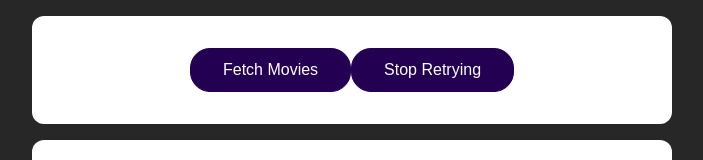
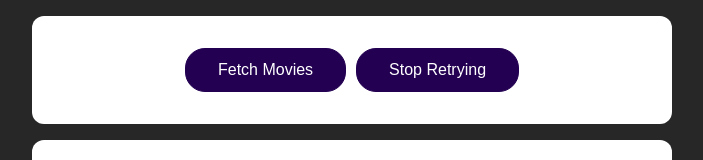
Before and after one commit to Ajay-1502/React-Api-Practice, a React (Create React App) app: page / in a window 1280 px wide. Shown: the top 160 px of the page, without its empty margins (288-991 px from the left). Built offline with nearby package versions, Linux system fonts and the light colour scheme.

Commit message:
Api fetching using useEffect hook at interval of 5 seconds

```diff
--- a/src/App.js
+++ b/src/App.js
@@ -1,4 +1,4 @@
-import React, { useState, useEffect, use } from 'react';
+import React, { useState, useEffect } from 'react';
 import MoviesList from './components/MoviesList';
 import './App.css';
 
@@ -6,6 +6,7 @@ function App() {
   const [movies, setMovies] = useState([]);
   const [isLoading, setIsLoading] = useState(false);
   const [error, setError] = useState(null);
+  const [shouldRetry, setShouldRetry] = useState(true);
 
   async function fetchApiHandler() {
     setIsLoading(true);
@@ -28,24 +29,34 @@ function App() {
         };
       });
       setMovies(transformedMovies);
+      setShouldRetry(false);
     } catch (error) {
       setError(error.message);
     }
     setIsLoading(false);
   }
 
-  if (error) {
-    setTimeout(() => {
-      console.log('Fetching api');
-      fetchApiHandler();
-    }, 5000);
-  }
+  useEffect(() => {
+    let retryTimer;
+    if (error && shouldRetry) {
+      retryTimer = setTimeout(() => {
+        console.log('Fetching api');
+        fetchApiHandler();
+      }, 5000);
+    }
+    return () => clearTimeout(retryTimer);
+  }, [error, shouldRetry]);
 
   return (
     <React.Fragment>
       <section>
         <button onClick={fetchApiHandler}>Fetch Movies</button>
-        <button onClick={() => setError(null)}>Stop Retrying</button>
+        <button
+          onClick={() => setShouldRetry(false)}
+          style={{ marginLeft: '10px' }}
+        >
+          Stop Retrying
+        </button>
       </section>
       <section>
         {!isLoading && movies.length > 0 && <MoviesList movies={movies} />}
```
